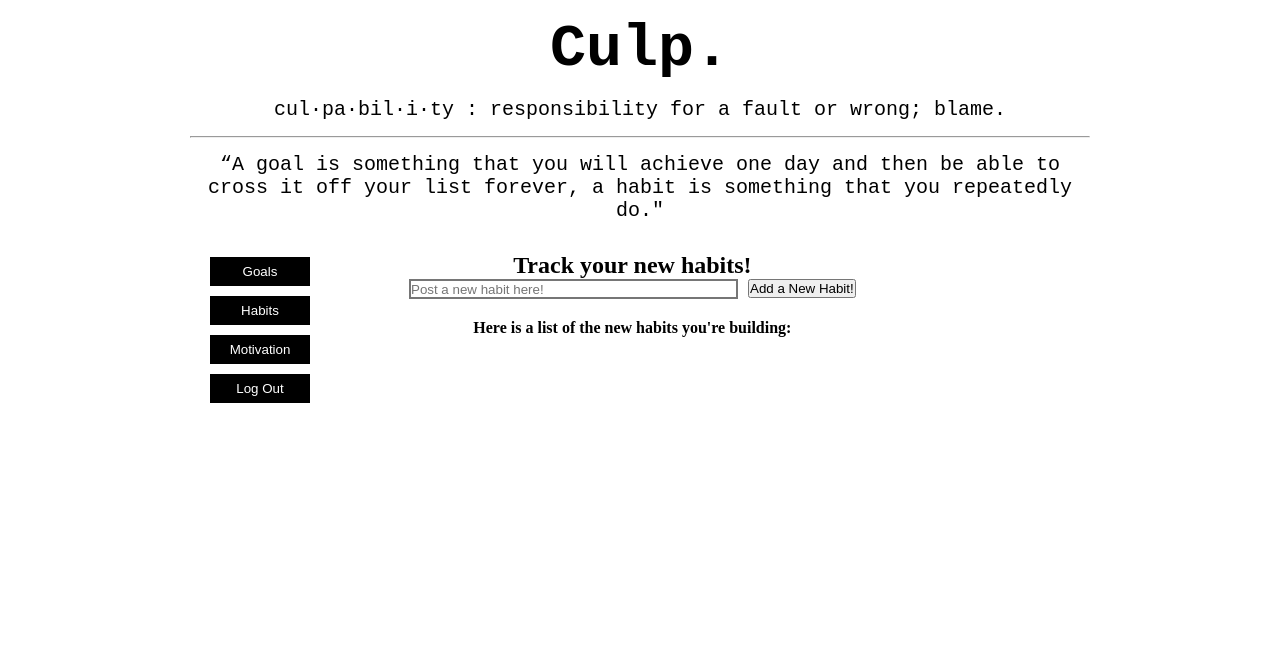
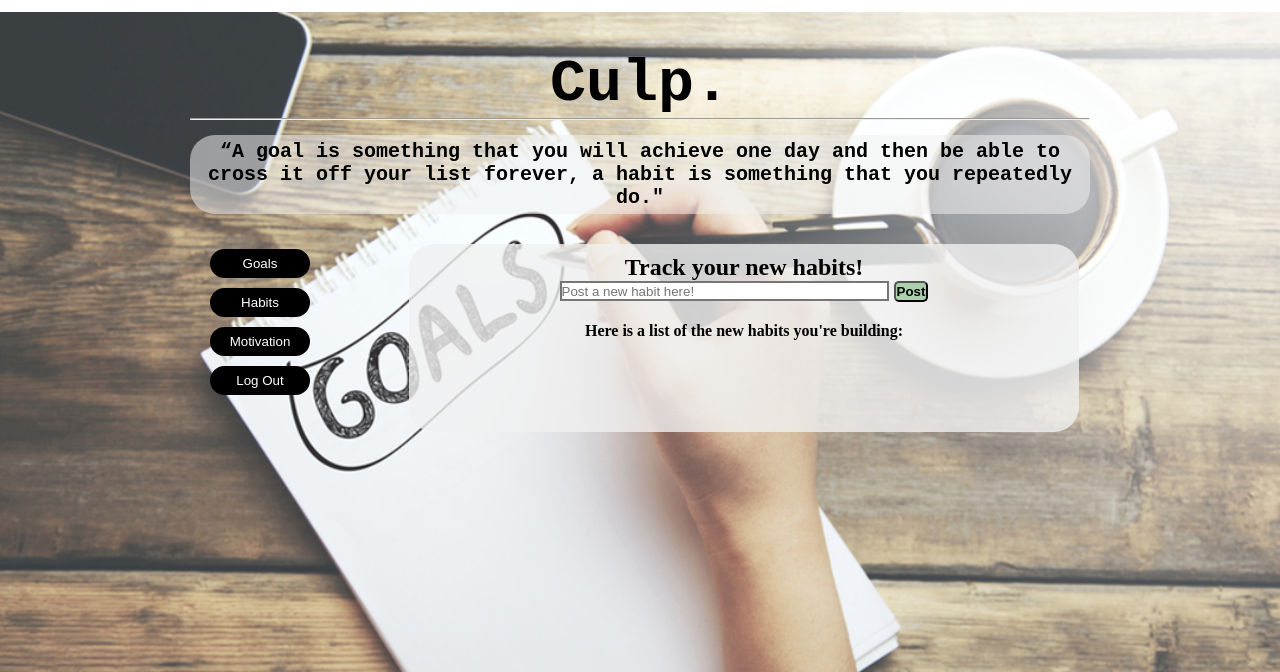
Before and after one commit to Coding-Dojo-PnA-Jan2020/hkm_solo_project, a Flask app: template templates/habits.html in a window 1280 px wide. Shown: the top 672 px of the page. Run offline with Flask 2, Linux system fonts and the light colour scheme; the template is opened without the code that fills it, so the values that code supplies are empty.

Commit message:
version to submit

```diff
--- a/server.py
+++ b/server.py
@@ -23,7 +23,7 @@ def register():
         is_valid = False
         flash("Last name must be at least 2 characters long.")
     if not EMAIL_REGEX.match(request.form['email']):
-        flash('Invalid email address.')
+        flash('The email address you provided is invalid.')
     if len(request.form['pword']) < 8:
         is_valid = False
         flash("Password must be at least 8 characters long.")
@@ -74,7 +74,7 @@ def login():
         if bcrypt.check_password_hash(hashed_password, request.form['pword']):
             session['user_id'] = result[0]['id']
             return redirect('/profile')
-    flash('You could not be logged in')
+    flash('You could not be logged in. Please try again.')
     return redirect('/')
 
 @app.route('/logout')
--- a/static/css/style.css
+++ b/static/css/style.css
@@ -8,11 +8,16 @@
     margin: 0px auto;
 }
 
+html {
+    background: url(goals.jpg) no-repeat center fixed;
+    background-size: 100%;
+  }
+
 #header {
     text-align: center;
     font-family: 'Courier New', Courier, monospace;
     font-size: 30px;
-    margin: 15px 0px 15px 0px;
+    margin: 50px 0px 15px 0px;
 }
 
 #header p {
@@ -20,6 +25,22 @@
     font-family: 'Courier New', Courier, monospace;
     font-size: 20px;
     margin: 15px 0px 15px 0px;
+    font-weight: bold;
+    background-color:#f1f0f088;
+    border-radius:25px;
+    padding: 5px;
+}
+
+#error_messages {
+    min-height: 0px;
+    padding: 10px;
+    width: 350px;
+    margin: 0px 0px 0px 250px;
+    display:inline-block;
+    text-align: center;
+    border-radius: 25px;
+    font-weight: bold;
+
 }
 
 #main_message {
@@ -106,11 +133,8 @@ input[type='password'] {
     margin: 5px;
     padding:5px;
     display: inline-block;
+    border-radius:25px;
     vertical-align: top;
-}
-
-.logout_button {
-    background:red;
 }
 
 #profile {
@@ -137,18 +178,35 @@ input[type='password'] {
     vertical-align: top;
     margin: 15px 0px 0px 100px;
     text-align: center;
+    background-color:#f1f0f0cc;
+    border-radius:25px;
+    padding:10px;
 }
 
 .habits_section {
     margin-top:20px;
+    width: 650px;
+    min-height:100px;
+    overflow: scroll;
 }
 
 .habits_section button {
     margin-bottom:10px;
+    margin-left: 5px;
+    background-color: rgba(0, 0, 0, 0.452);
+    border-color: black;
+    border-radius: 5px;
+    padding:1px;
+    font-weight: bold;
 }
 
 .habits_button {
-    margin-left: 10px
+    margin-left: 5px;
+    background-color: rgba(0, 128, 0, 0.281);
+    border-color: black;
+    border-radius: 5px;
+    padding:1px;
+    font-weight: bold;
 }
 
 #motivation {
--- a/templates/habits.html
+++ b/templates/habits.html
@@ -11,7 +11,6 @@
     <div id='wrapper'>
         <div id='header'>
             <h1>Culp.</h1>
-            <p>cul·pa·bil·i·ty : responsibility for a fault or wrong; blame.</p>
             <hr>
             <p>“A goal is something that you will achieve one day and then be able to cross it off your list forever, a habit is something that you repeatedly do."</p>
         </div>
@@ -31,10 +30,11 @@
                         {% endfor %}
                     {% endif %}
                 {% endwith %}
-                <input type='text' name='new_habit' placeholder='Post a new habit here!'><input type='submit' value='Add a New Habit!' class ='habits_button'>
+                <input type='text' name='new_habit' placeholder='Post a new habit here!'><input type='submit' value='Post' class ='habits_button'>
             </form>
             <div class='habits_section'>
                 <h4>Here is a list of the new habits you're building:</h4>
+                <br>
                 {% for habits in habits %}
                 {% if session['user_id'] == habits.user_id %}
                 <p>{{habits.habit}}</p>
--- a/templates/motivation.html
+++ b/templates/motivation.html
@@ -11,7 +11,6 @@
     <div id='wrapper'>
         <div id='header'>
             <h1>Culp.</h1>
-            <p>cul·pa·bil·i·ty : responsibility for a fault or wrong; blame.</p>
             <hr>
             <p>“The secret of getting ahead is getting started. - Mark Twain"</p>
         </div>
@@ -31,10 +30,11 @@
                         {% endfor %}
                     {% endif %}
                 {% endwith %}
-                <input type='text' name='new_motivation' placeholder='Post a motivational quote here!'><input type='submit' value='Add a New Motivational Quote!' class ='motivation_button'>
+                <input type='text' name='new_motivation' placeholder='Post a motivational quote here!'><input type='submit' value='Post' class ='motivation_button'>
             </form>
             <div class='motivation_section'>
                 <h4>Here is a list of motivational quotes:</h4>
+                <br>
                 {% for motivation in motivation %}
                 {% if session['user_id'] == motivation.user_id %}
                 <p>{{motivation.motivation}}</p>
--- a/templates/profile.html
+++ b/templates/profile.html
@@ -11,7 +11,6 @@
     <div id='wrapper'>
         <div id='header'>
             <h1>Culp.</h1>
-            <p>cul·pa·bil·i·ty : responsibility for a fault or wrong; blame.</p>
         <hr>
         <p>“If you want to be happy, set a goal that commands your thoughts, liberates your energy and inspires your hopes.” —Andrew Carnegie</p>
         </div>
@@ -31,10 +30,11 @@
                         {% endfor %}
                     {% endif %}
                 {% endwith %}
-                <input type='text' name='new_goal' placeholder='Post a new goal here!'><input type='submit' value='Add a New Goal!' class ='goal_button'>
+                <input type='text' name='new_goal' placeholder='Post a new goal here!'><input type='submit' value='Post' class ='goal_button'>
             </form>
             <div class='goal_section'>
                 <h4>Here is a list of your goals:</h4>
+                <br>
                 {% for goals in goals %}
                 {% if session['user_id'] == goals.user_id %}
                 <p>{{goals.goals}}</p>
```
Also changed, not shown: other parts of static/css/style.css (+43 -4 lines), templates/index.html (+16 -13 lines), static/css/background_image.jpg (added), static/css/goals.jpg (added).
